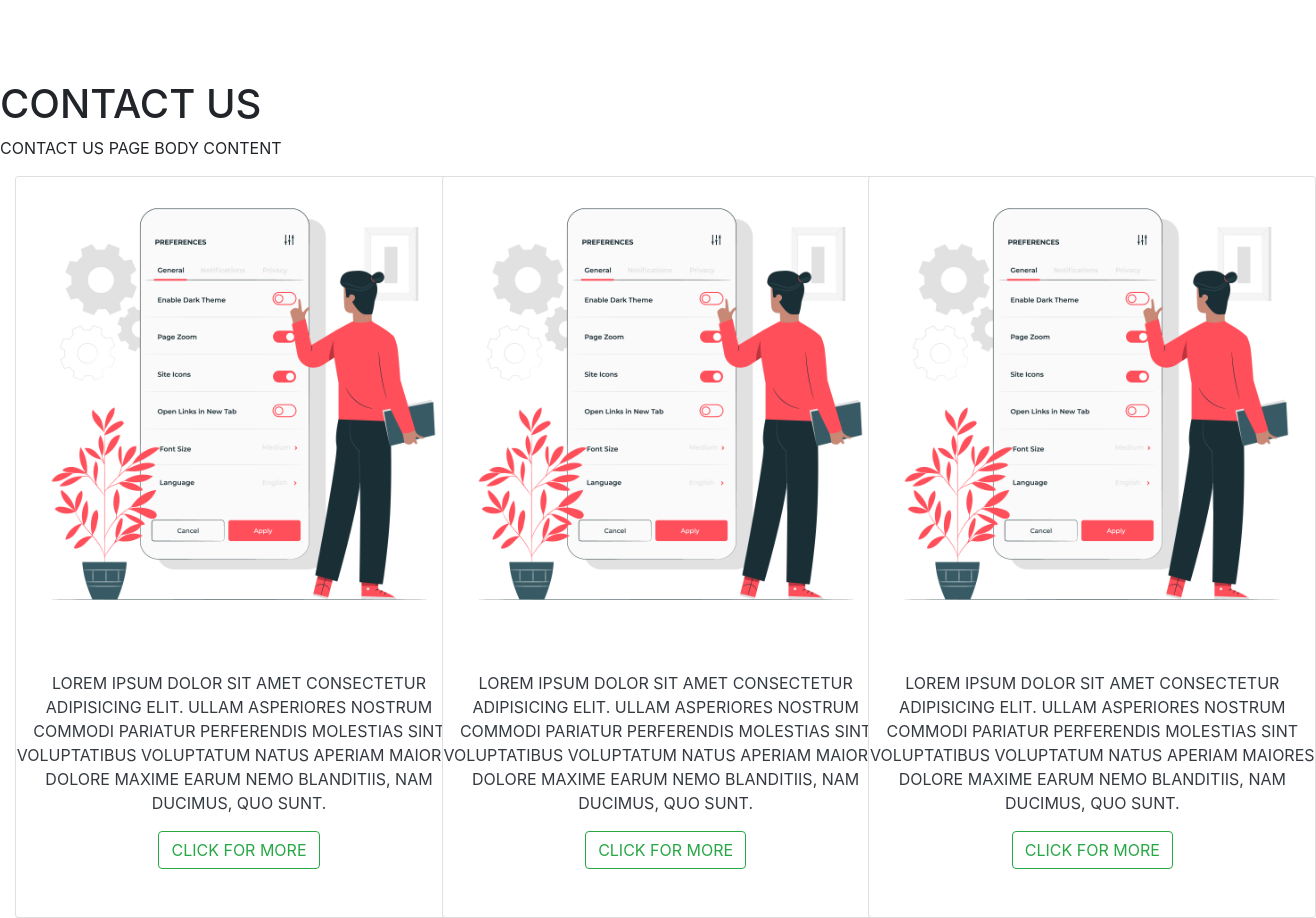
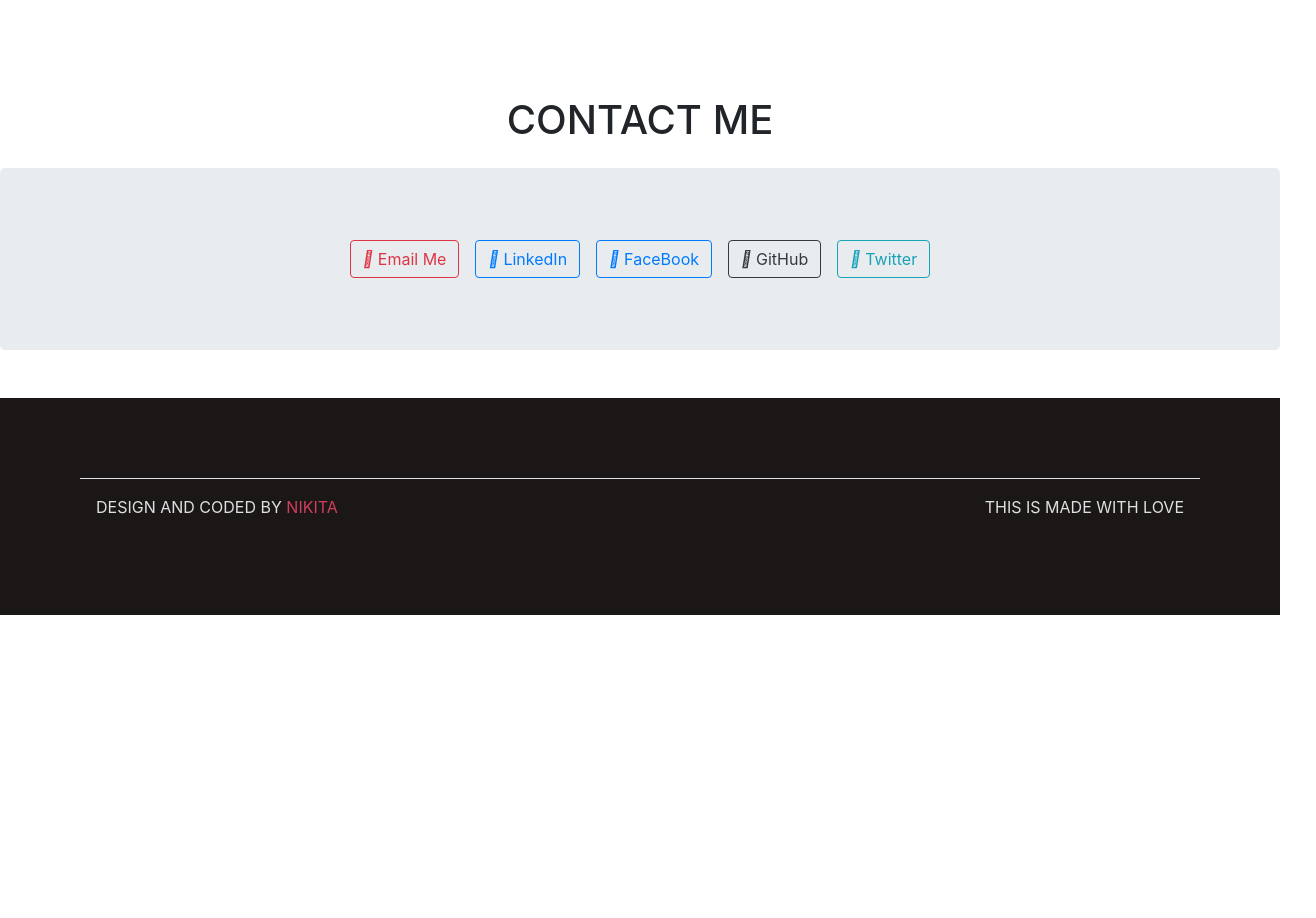
Before and after one commit to Nikita711/Fascination, a React (Create React App) app: page /Contact in a window 1280 px wide. Shown: the part 720-1638 px from the top of the page, 1316 px wide, since content can reach past the window. After the commit the page ends 1335 px from the top, so only its background shows below. Built offline with nearby package versions, Linux system fonts and the light colour scheme; a web font is replaced by a local one.

Commit message:
modified pages and added features

```diff
--- a/package.json
+++ b/package.json
@@ -8,6 +8,7 @@
     "@testing-library/user-event": "^7.2.1",
     "bootstrap": "^4.5.2",
     "react": "^16.13.1",
+    "react-bootstrap": "^1.3.0",
     "react-dom": "^16.13.1",
     "react-router-dom": "^5.2.0",
     "react-scripts": "3.4.3"
--- a/src/App.js
+++ b/src/App.js
@@ -1,12 +1,14 @@
 import React, { Component } from "react";
-import { BrowserRouter, Route, Switch } from "react-router-dom";
+import { BrowserRouter, Route, Switch, Router } from "react-router-dom";
 
 import Projects from "./Components/Projects";
 import About from "./Components/About";
 import Contact from "./Components/Contact";
 import Error from "./Components/Error";
 import Navbar from "./Components/Navbar";
-import Card from "./Components/Cards";
+import Footer from "./Components/Footer";
+import Cards from "./Components/Cards";
+
 class App extends Component {
   render() {
     return (
@@ -18,11 +20,12 @@ class App extends Component {
               <Route path="/Projects" component={Projects} exact />
               <Route path="/About" component={About} />
               <Route path="/Contact" component={Contact} />
+              <Route path="/Skills" component={Cards} />
               <Route path="/" component={Error} />
             </Switch>
           </div>
         </BrowserRouter>
-        <Card />
+        <Footer />
       </React.Fragment>
     );
   }
--- a/src/Components/About.jsx
+++ b/src/Components/About.jsx
@@ -1,12 +1,49 @@
 import React from "react";
 
-const About = () => {
+function About(props) {
   return (
     <div>
-      <h1>About US</h1>
-      <p>About US page body content</p>
+      <p title={props.title} />
+
+      {/* <p>
+        Hello, my name is Garrett. I'm a full stack engineer with experience in
+        Angular, AngularJS, Express JS, Node JS, Oracle SQL, MongoDB, and React.
+      </p>
+
+      <p>
+        My dream is to one day start my own business and become an entrepreneur
+        (currently working on some ideas).
+      </p>
+
+      <p>
+        I'm constantly learning new things. currently those things include
+        gaining more experience with MongoDB, React, Express JS, and Node JS
+      </p>
+
+      <p>
+        My latest project, Dev Grub, is a cookbook for developers. You can check
+        it out{" "}
+        <a href="https://devgrub.com" target="_blank" rel="noopener noreferrer">
+          here
+        </a>
+        , or on the homepage. It is built with Angular, MongoDB, Express JS, and
+        Node JS. However, I will be rebuilding it using React in the coming
+        months
+      </p>
+
+      <p>
+        When I'm not learning something new chances are I'm creating some
+        YouTube videos. You can find those{" "}
+        <a
+          href="http://www.youtube.com/c/GarrettLove1"
+          target="_blank"
+          rel="noopener noreferrer"
+        >
+          here
+        </a>
+      </p> */}
     </div>
   );
-};
+}
 
 export default About;
--- a/src/Components/Card.jsx
+++ b/src/Components/Card.jsx
@@ -15,7 +15,7 @@ const Card = (props) => {
           voluptatibus voluptatum natus aperiam maiores dolore maxime earum nemo
           blanditiis, nam ducimus, quo sunt.
         </p>
-        <a href="#" className="btn btn-outline-success">
+        <a href="./Skills" className="btn btn-outline-success">
           Click For More
         </a>
       </div>
--- /dev/null
+++ b/src/Components/Contact.css
@@ -0,0 +1,3 @@
+.contact-jumbotron {
+  color: white;
+}
--- a/src/Components/Contact.jsx
+++ b/src/Components/Contact.jsx
@@ -1,12 +1,77 @@
 import React from "react";
+import Jumbotron from "react-bootstrap/Jumbotron";
+import Button from "react-bootstrap/Button";
+import Col from "react-bootstrap/Col";
+import Row from "react-bootstrap/Row";
+import "./Contact.css";
 
-const Contact = () => {
+const ContactForm = () => {
   return (
-    <div>
-      <h1>Contact US</h1>
-      <p>Contact US page body content</p>
+    <div id="contact">
+      <h1 className="pt-3 text-center font-details-b pb-3">CONTACT ME</h1>
+      <Jumbotron className="contact-jumbotron">
+        <Row>
+          <Col className="d-flex justify-content-center flex-wrap">
+            <div className="m-2">
+              <a
+                href="mailto:akjha96@gmail.com"
+                target="_blank"
+                rel="noopener noreferrer"
+              >
+                <Button variant="outline-danger" title="akjha96@gmail.com">
+                  <i className="fas fa-envelope-square"></i> Email Me
+                </Button>
+              </a>
+            </div>
+            <div className="m-2">
+              <a
+                href="https://www.linkedin.com/in/anand-kumar-jha-745798a4/"
+                target="_blank"
+                rel="noopener noreferrer"
+              >
+                <Button variant="outline-primary" title="Visit my LinkenIn">
+                  <i className="fab fa-linkedin"></i> LinkedIn
+                </Button>
+              </a>
+            </div>
+            <div className="m-2">
+              <a
+                href="https://www.facebook.com/akjha132"
+                target="_blank"
+                rel="noopener noreferrer"
+              >
+                <Button variant="outline-primary" title="Say hello on FB">
+                  <i className="fab fa-facebook-square"></i> FaceBook
+                </Button>
+              </a>
+            </div>
+            <div className="m-2">
+              <a
+                href="https://github.com/akjha96"
+                target="_blank"
+                rel="noopener noreferrer"
+              >
+                <Button variant="outline-dark" title="My other projects">
+                  <i className="fab fa-github-square"></i> GitHub
+                </Button>
+              </a>
+            </div>
+            <div className="m-2">
+              <a
+                href="https://twitter.com/akjha96"
+                target="_blank"
+                rel="noopener noreferrer"
+              >
+                <Button variant="outline-info" title="Tweets are welcomed!">
+                  <i className="fab fa-twitter"></i> Twitter
+                </Button>
+              </a>
+            </div>
+          </Col>
+        </Row>
+      </Jumbotron>
     </div>
   );
 };
 
-export default Contact;
+export default ContactForm;
--- /dev/null
+++ b/src/Components/Footer.css
@@ -0,0 +1,12 @@
+footer {
+  padding: 80px;
+  background-color: rgb(27, 23, 23);
+}
+
+.Name {
+  color: rgb(207, 62, 91);
+}
+
+.p-0 {
+  color: rgb(224, 224, 224);
+}
--- /dev/null
+++ b/src/Components/Footer.jsx
@@ -0,0 +1,24 @@
+import React from "react";
+import Container from "react-bootstrap/Container";
+import Row from "react-bootstrap/Row";
+import Col from "react-bootstrap/Col";
+import "./Footer.css";
+
+function Footer() {
+  return (
+    <footer className="mt-5">
+      <Container fluid={true}>
+        <Row className="border-top justify-content-between p-3">
+          <Col className="p-0" md={3} sm={12}>
+            Design and Coded By <span className="Name">Nikita</span>
+          </Col>
+          <Col className="p-0 d-flex justify-content-end" md={3}>
+            This is made with Love
+          </Col>
+        </Row>
+      </Container>
+    </footer>
+  );
+}
+
+export default Footer;
--- a/src/Components/Navbar.jsx
+++ b/src/Components/Navbar.jsx
@@ -18,6 +18,10 @@ class Navbar extends Component {
               <li>
                 {/* <a href="/About">about</a> */}
                 <Link to="/About">About</Link>
+              </li>
+              <li>
+                {/* <a href="/Card">Skills</a> */}
+                <Link to="/Skills">Skills</Link>
               </li>
               <li>
                 {/* <a href="/Contact">contact me</a> */}
```
Also changed, not shown: 1 other file (tests, documents, lock files or other folders).
